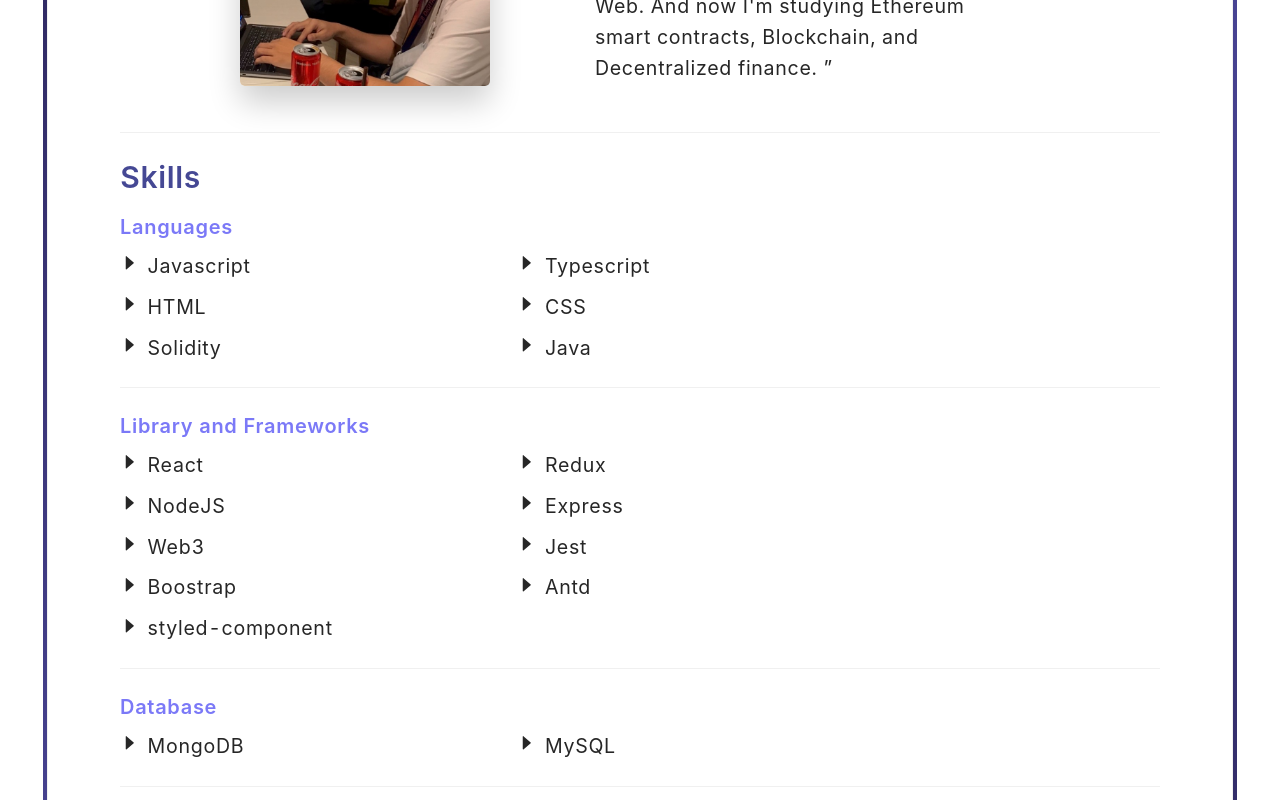
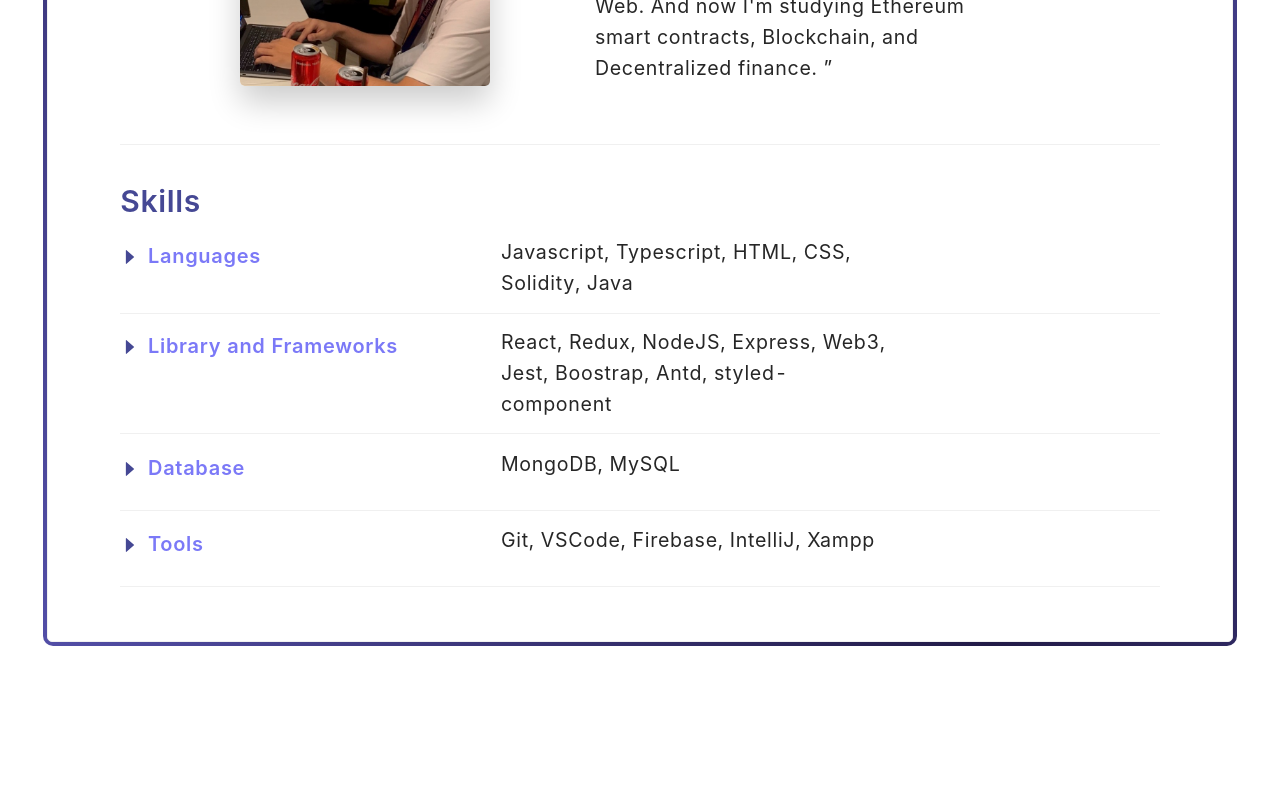
Before and after one commit to Armakuji/portfolio, a React (Create React App) app: page / in a window 1280 px wide. Shown: the part 1180-1980 px from the top of the page. After the commit the page ends 1893 px from the top, so only its background shows below. Built offline with nearby package versions, Linux system fonts and the light colour scheme.

Commit message:
feat(ImproveUI): implement new skill section and remove unused package

```diff
--- a/src/components/AboutSection/components/SkillDetail.tsx
+++ b/src/components/AboutSection/components/SkillDetail.tsx
@@ -1,19 +1,35 @@
 import React, { FC } from "react";
 import styled from "styled-components";
-import { Typography, Row, Col, Space, Divider } from "antd";
+import { Typography, Row, Col, Divider, Space } from "antd";
+import FadeInContainer from "components/FadeInContainer/FadeInContainer";
 import { AiFillCaretRight } from "react-icons/ai";
-import FadeInContainer from "components/FadeInContainer/FadeInContainer";
-
 interface SkillDetailProps {
   title: string;
   skillList: string[];
 }
 
 const SkillDetailContainer = styled.div`
-  margin-bottom: 0.5em;
+  h4.ant-typography {
+    color: ${(props) => props.theme.subTitle};
+  }
 
-  .sub-title {
-    color: ${(props) => props.theme.subTitle};
+  .ant-divider-horizontal {
+    margin: 14px 0;
+  }
+
+  .skill-list {
+    margin-left: 1.5em;
+  }
+`;
+
+const AiFillCaretRightColor = styled(AiFillCaretRight)`
+  height: 1em;
+  width: auto;
+  margin-top: 0.5em;
+
+  path {
+    stroke: ${(props) => props.theme.title};
+    fill: ${(props) => props.theme.title};
   }
 `;
 
@@ -24,18 +40,24 @@ const SkillDetail: FC<SkillDetailProps> = (props) => {
   return (
     <FadeInContainer>
       <SkillDetailContainer>
-        <Title level={4} className="sub-title">
-          {title}
-        </Title>
-        <Row justify="start" gutter={[20, 10]}>
-          {skillList.map((item: string, index: number) => (
-            <Col xs={12} md={9} key={index}>
+        <Row gutter={[15, 0]}>
+          <Col xs={24} md={8}>
+            <Title level={4}>
               <Space>
-                <AiFillCaretRight />
-                <Text>{item}</Text>
+                <AiFillCaretRightColor />
+                {title}
               </Space>
-            </Col>
-          ))}
+            </Title>
+          </Col>
+          <Col xs={24} md={10}>
+            <div className="skill-list">
+              {skillList.map((item: string, index: number) => (
+                <Text key={index}>
+                  {index !== skillList.length - 1 ? `${item}, ` : item}
+                </Text>
+              ))}
+            </div>
+          </Col>
         </Row>
         <Divider />
       </SkillDetailContainer>
--- a/src/components/AboutSection/components/Skills.tsx
+++ b/src/components/AboutSection/components/Skills.tsx
@@ -10,14 +10,18 @@ import {
   toolList,
 } from "utils/SkillList/SkillList";
 
-const SkillContainer = styled.div``;
+const SkillContainer = styled.div`
+  .section-devider {
+    margin: 36px 0;
+  }
+`;
 
 const { Title } = Typography;
 
 const Skills = () => {
   return (
     <SkillContainer id="skills">
-      <Divider />
+      <Divider className="section-devider" />
       <Title level={2} className="title">
         Skills
       </Title>
--- a/src/components/IntroSection/IntroSection.styled.tsx
+++ b/src/components/IntroSection/IntroSection.styled.tsx
@@ -2,6 +2,11 @@ import styled from "styled-components";
 
 export const IntroContrainer = styled.div`
   background-color: #221b47;
+  width: fit-content;
+
+  @media (min-width: 365px) {
+    width: auto;
+  }
 `;
 
 export const ContentWrapper = styled.div`
@@ -21,6 +26,7 @@ export const Content = styled.div`
   line-height: 1.5;
   padding: 0 2em;
   transition: all 0.25s cubic-bezier(0.645, 0.045, 0.355, 1);
+  width: 100vw;
 
   .blue {
     color: #7b79f7;
@@ -78,8 +84,6 @@ export const Content = styled.div`
   }
 
   @media (min-width: 800px) {
-    width: 960px;
-
     h1 {
       font-size: 2.6rem;
     }
```
Also changed, not shown: package.json (+0 -10 lines).
